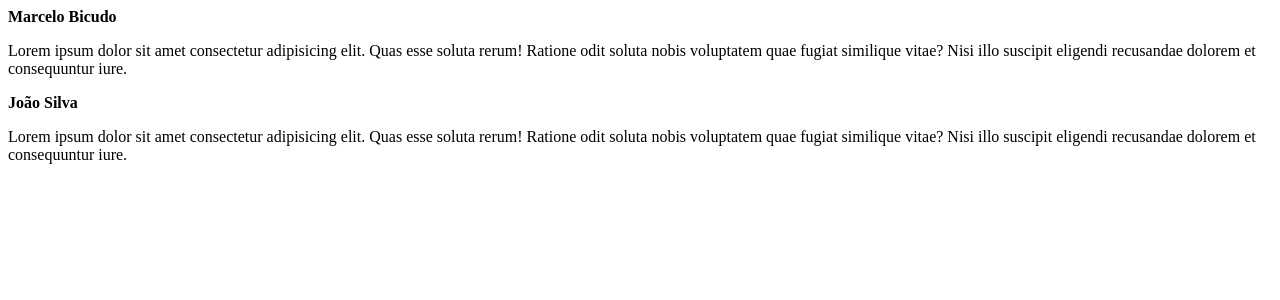
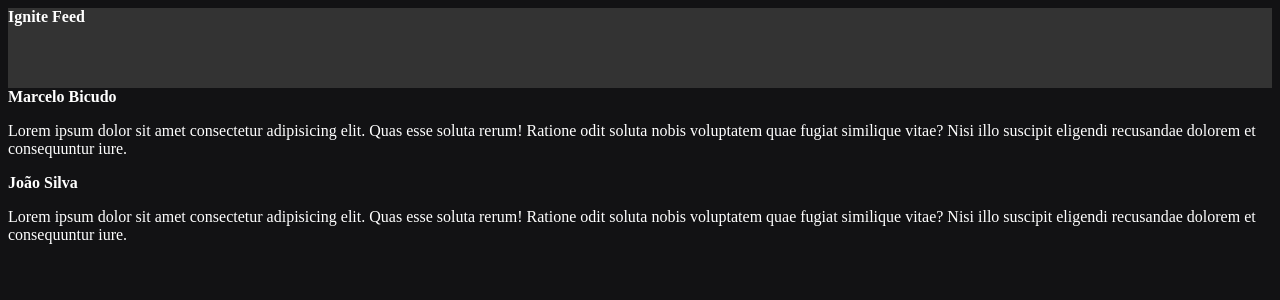
Before and after one commit to marcelobicudo/ignite-reactjs, a React (Vite) app: page / in a window 1280 px wide. Shown: the top 300 px of the page. Built offline with nearby package versions, Linux system fonts and the light colour scheme.

Commit message:
iniciando com css modules

```diff
--- a/src/App.jsx
+++ b/src/App.jsx
@@ -1,8 +1,11 @@
+import { Header } from './components/Header';
 import { Post } from './Post';
+import './styles.css';
 
 export function App() {
   return (
     <div>
+      <Header />
       <Post
         author="Marcelo Bicudo"
         content="Lorem ipsum dolor sit amet consectetur adipisicing elit. Quas esse soluta rerum! Ratione odit soluta nobis voluptatem quae fugiat similique vitae? Nisi illo suscipit eligendi recusandae dolorem et consequuntur iure."
--- /dev/null
+++ b/src/components/Header.jsx
@@ -0,0 +1,9 @@
+import styles from './Header.module.css'
+
+export function Header() {
+    return (
+        <header className={styles.header}>
+            <strong >Ignite Feed</strong>
+        </header>
+    );
+}
--- /dev/null
+++ b/src/components/Header.module.css
@@ -0,0 +1,4 @@
+.header {
+    background-color: #333;
+    height: 80px;
+}
--- /dev/null
+++ b/src/styles.css
@@ -0,0 +1,4 @@
+body {
+    background: #121214;
+    color: #fff;
+}
```
